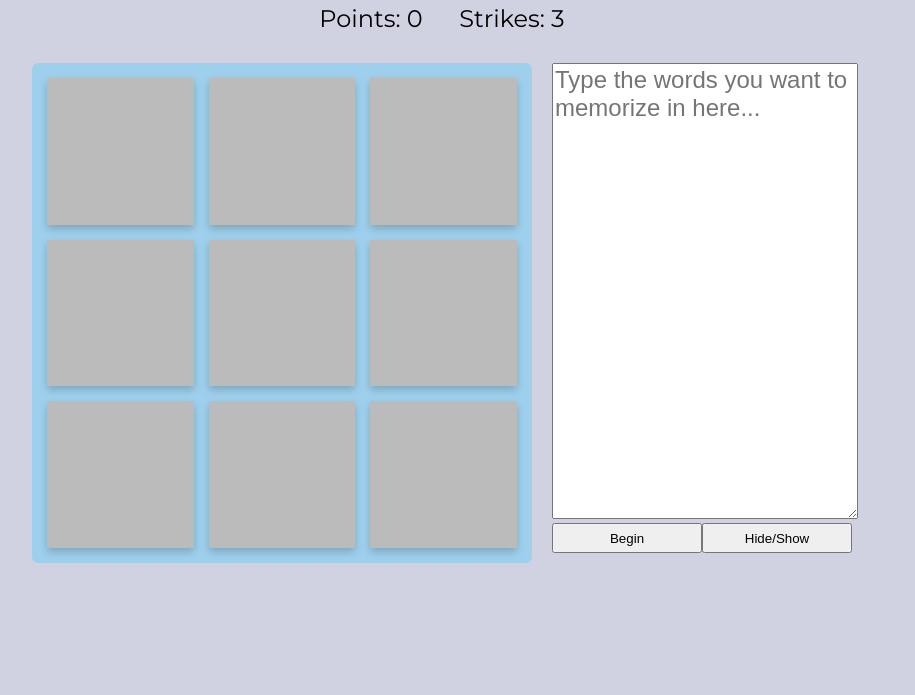
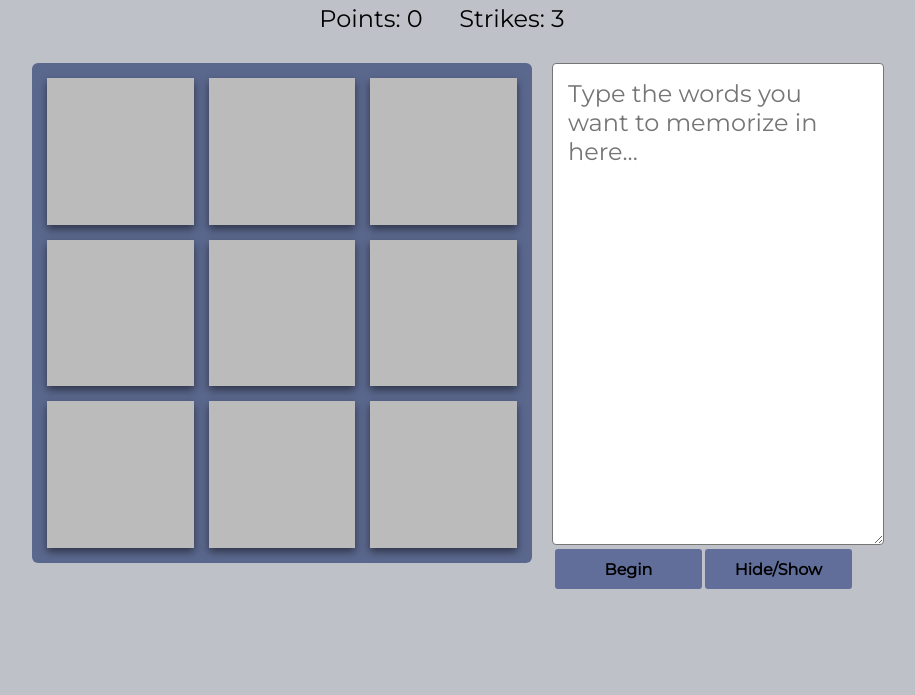
Before and after one commit to katm10/flippinAwesome, a plain HTML site: page index.html in a window 1280 px wide. Shown: the part 105-800 px from the top of the page, without its empty margins (198-1113 px from the left). Drawn offline with nearby package versions, Linux system fonts and the light colour scheme.

Commit message:
colors are gross but other things look prettier

```diff
--- a/style.css
+++ b/style.css
@@ -1,9 +1,7 @@
-
-
 body {
   margin: 40px 0;
-    background-color: #D0D2E2;
-    font-family: 'Montserrat', sans-serif;
+  background-color: #BFC1C9;
+  font-family: "Montserrat", sans-serif;
   text-align: center;
 }
 
@@ -25,7 +23,7 @@ h1 {
 .game-container {
   position: relative;
   padding: 15px;
-    background: #9ED0ED;
+  background: #5B688E;
   border-radius: 6px;
   width: 500px;
   height: 500px;
@@ -59,11 +57,11 @@ h1 {
   margin-right: 15px;
   float: left;
   border-radius: 3px;
-    background: #add9f4;
+  background: #606E99;
   text-align: center;
   font-weight: bold;
   z-index: 10;
-    font-family: 'Montserrat', sans-serif;
+  font-family: "Montserrat", sans-serif;
   font-size: 18px;
   perspective: 1000px;
 }
@@ -72,7 +70,6 @@ h1 {
   margin-right: 0;
 }
 
-
 .flip-card-inner {
   position: relative;
   width: 100%;
@@ -80,14 +77,15 @@ h1 {
   text-align: center;
   transition: transform 0.6s;
   transform-style: preserve-3d;
-    box-shadow: 0 4px 8px 0 rgba(0,0,0,0.2);
+  box-shadow: 0 4px 8px 0 #2F3549;
 }
 
 .flip-card-inner.flipped {
   transform: rotateY(180deg);
 }
 
-.flip-card-front, .flip-card-back {
+.flip-card-front,
+.flip-card-back {
   position: absolute;
   width: 100%;
   height: 100%;
@@ -96,19 +94,17 @@ h1 {
 
 .flip-card-front {
   background-color: #bbb;
-    color: black;
+  color: #2F3549;
   display: flex;
   flex-direction: vertical;
   justify-content: center;
 }
 
 .flip-card-back {
-    background-color: #2980b9;
+  background-color: #5E6D99;
   color: white;
   transform: rotateY(180deg);
 }
-
-
 
 .word-container {
   width: 300px;
@@ -118,8 +114,10 @@ h1 {
 textarea {
   width: 100%;
   height: 90%;
+  padding: 15px;
+  border-radius: 4px;
   font-size: 1.5em;
-    font-family: sans-serif;
+  font-family: "Montserrat", sans-serif;
 }
 
 .buttons {
@@ -129,9 +127,16 @@ textarea {
 
 .buttons button {
   flex-basis: 50%;
-    height: 30px;
+  font-size: 1em;
+  height: 40px;
+  font-family: "Montserrat", sans-serif;
+  font-weight: bold;
+  border-radius: 3px;
+  background-color: #606E99;
+  border: 0px;
+  margin-left: 3px;
+  padding: 3px;
 }
-
 
 .modal {
   display: none; /* Hidden by default */
@@ -142,9 +147,9 @@ textarea {
   width: 100%; /* Full width */
   height: 100%; /* Full height */
   overflow: auto; /* Enable scroll if needed */
-    background-color: rgb(0,0,0); /* Fallback color */
-    background-color: rgba(0,0,0,0.4); /* Black w/ opacity */
-    font-family: 'Montserrat', sans-serif;
+  background-color: #2F3549; /* Fallback color */
+  background-color: rgba(0, 0, 0, 0.4); /* Black w/ opacity */
+  font-family: "Montserrat", sans-serif;
 }
 
 /* Modal Content/Box */
@@ -155,7 +160,6 @@ textarea {
   border: 1px solid #888;
   display: inline-block;
   border-radius: 3px;
-
 }
 
 /* The Close Button */
```
Lines whose indentation alone changed are shown as unchanged.
